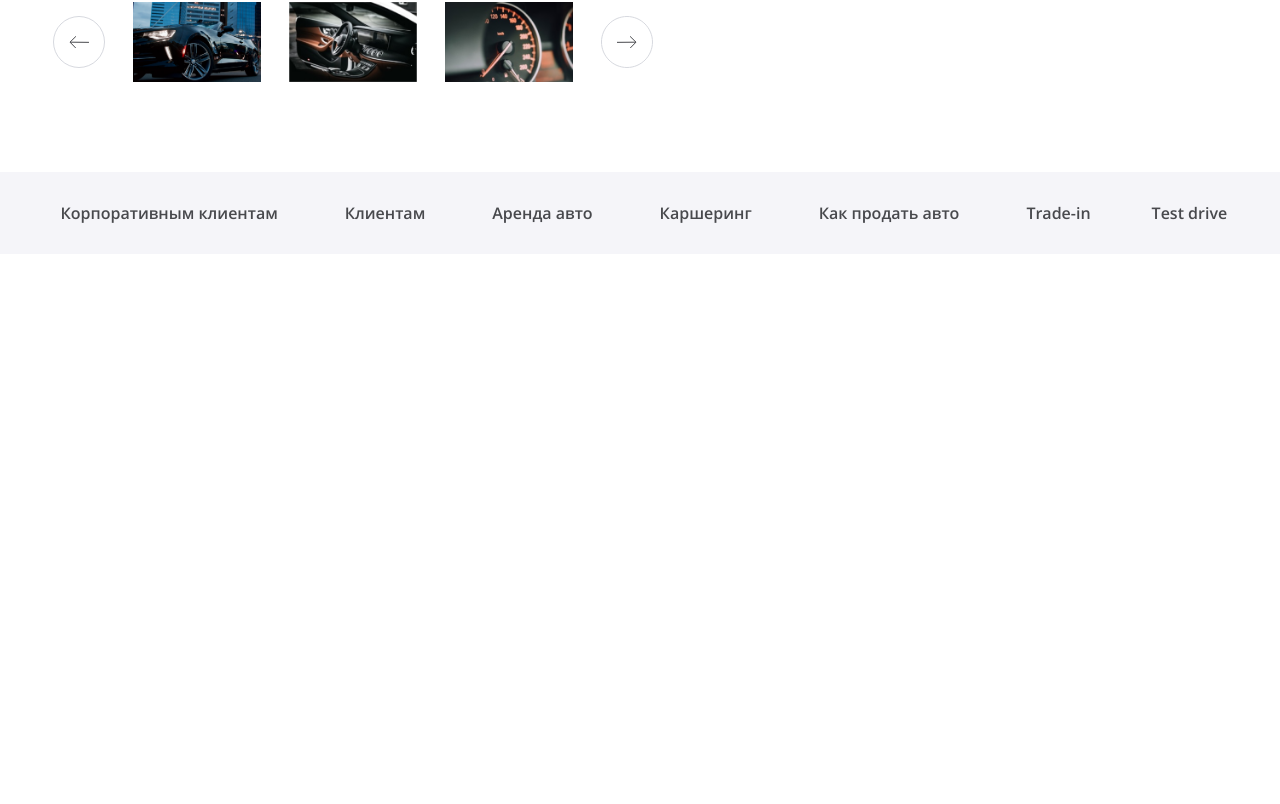
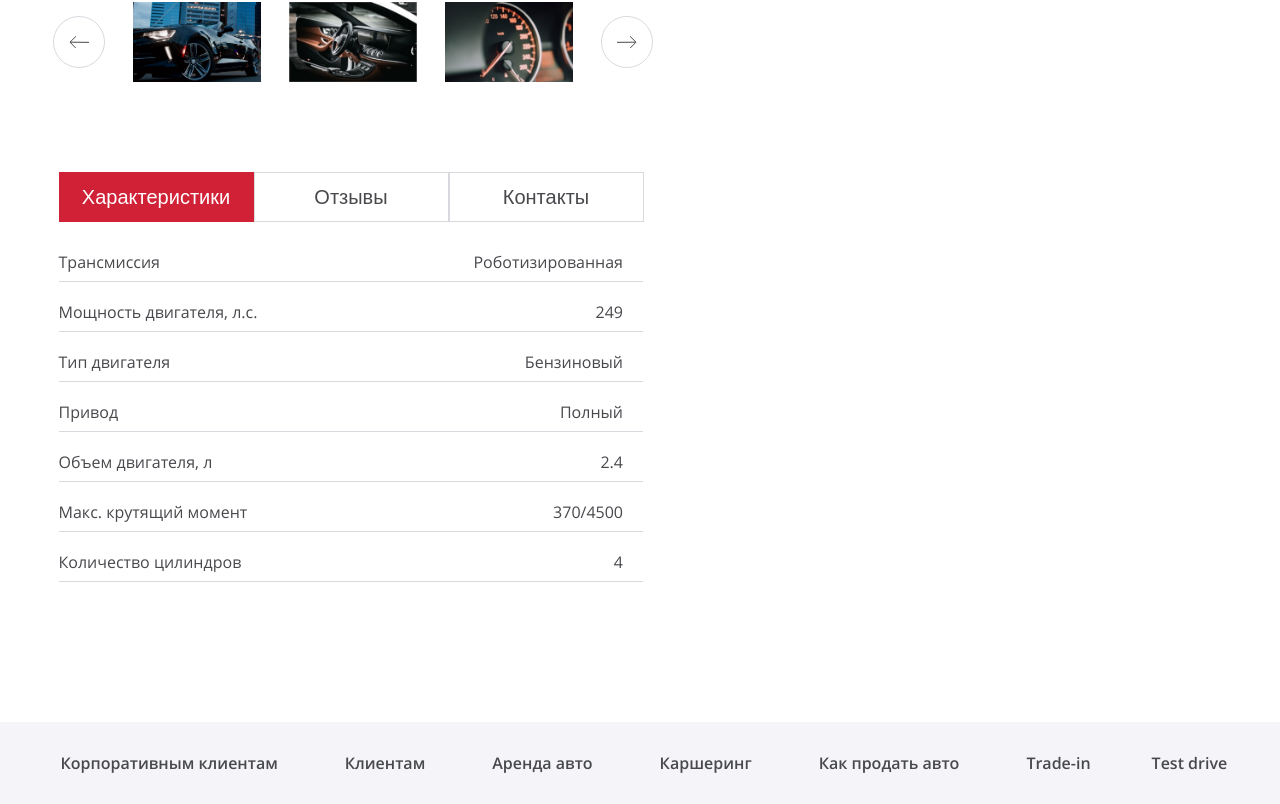
Before and after one commit to Imonahorse/Ivanov_Ligamoto, a React (Create React App) app: page / in a window 1280 px wide. Shown: the part 586-1390 px from the top of the page. Before the commit the page ends 840 px from the top, so only its background shows below. Built offline with nearby package versions, Linux system fonts and the light colour scheme.

Commit message:
Добавит табы

```diff
--- a/src/components/tab-bar-nav/tab-bar-nav.jsx
+++ b/src/components/tab-bar-nav/tab-bar-nav.jsx
@@ -1,17 +1,14 @@
 import React from 'react';
-import classNames from 'classnames';
 import PropTypes from 'prop-types';
+import styles from './tab-bar-nav.module.scss';
+import cn from 'classnames';
 
-function TabBarNav({ navLabel, className, onChangeActiveTab }) {
-  const classes = classNames(
-    className,
-    'nav-item',
-  );
+function TabBarNav({ navLabel, activeTab, onChangeActiveTab }) {
 
   return (
     <button
       type="button"
-      className={classes}
+      className={cn(styles.tab, activeTab === navLabel && styles.tabActive)}
       onClick={() => { onChangeActiveTab(navLabel); }}
     >
       {navLabel}
@@ -21,13 +18,12 @@ function TabBarNav({ navLabel, className, onChangeActiveTab }) {
 
 TabBarNav.propTypes = {
   navLabel: PropTypes.string,
-  className: PropTypes.string,
+  activeTab: PropTypes.string,
   onChangeActiveTab: PropTypes.func,
 };
 
 TabBarNav.defaultProps = {
   navLabel: 'Tab',
-  className: '',
   onChangeActiveTab: () => {},
 };
 
--- /dev/null
+++ b/src/components/tab-bar-nav/tab-bar-nav.module.scss
@@ -0,0 +1,19 @@
+.tab {
+  min-width: 195px;
+  padding: 11px 14px 10px 14px;
+  font-size: 20px;
+  line-height: 27px;
+  text-align: center;
+  border: 1px solid var(--gray-3);
+  background-color: inherit;
+  color: var(--default-color);
+  cursor: pointer;
+
+  &Active {
+    padding: 12px 15px 11px 15px;
+
+    color: var(--white);
+    background-color: var(--red);
+    border: none;
+  }
+}
--- a/src/components/tab-bar/tab-bar.jsx
+++ b/src/components/tab-bar/tab-bar.jsx
@@ -1,22 +1,22 @@
 import React, {useState} from 'react';
-import TabBarNav from './../tab-bar-nav/tab-bar-nav'
+import TabBarNav from './../tab-bar-nav/tab-bar-nav';
 import PropTypes from 'prop-types';
 
-function TabBar({children, className}) {
+function TabBar({children}) {
   const [activeTab, setActiveTab] = useState(null);
 
   const getChildrenLabels = (items) => items.map(({props}) => props.label);
+
+  useState(() => {
+    const initialTab = getChildrenLabels(children)[0];
+    setActiveTab(initialTab);
+  });
 
   const changeActiveTab = (tab) => {
     if (tab !== activeTab) {
       setActiveTab(tab);
     }
   };
-
-  useState(() => {
-    const initialTab = getChildrenLabels(children)[0];
-    setActiveTab(initialTab);
-  });
 
   return (
     <div>
@@ -26,14 +26,14 @@ function TabBar({children, className}) {
             <TabBarNav
               key={navLabel}
               navLabel={navLabel}
-              // className={classNames({active: activeTab === navLabel})}
+              activeTab={activeTab}
               onChangeActiveTab={changeActiveTab}
             />
           ))
         }
       </div>
       <div>
-        {React.Children.map(children, child => React.cloneElement(child, {activeTab}))}
+        {children.map((child) => child.props.label === activeTab && child)}
       </div>
     </div>
   );
@@ -41,14 +41,12 @@ function TabBar({children, className}) {
 
 TabBar.propTypes = {
   children: PropTypes.node,
-  className: PropTypes.string,
-  vertical: PropTypes.bool,
+  label: PropTypes.string,
 };
 
 TabBar.defaultProps = {
   children: null,
   className: '',
-  vertical: false,
 };
 
 export default TabBar;
--- a/src/components/tabs/tabs.jsx
+++ b/src/components/tabs/tabs.jsx
@@ -1,9 +1,11 @@
 import React from 'react';
 import styles from './tabs.module.scss';
-// import Features from './../features/features';
 import cn from 'classnames';
-// import Comments from './../comments/comments';
-// import Contacts from './../contacts/contacts';
+import TabBar from '../tab-bar/tab-bar';
+import TabBarItem from '../tab-bar-item/tab-bar-item';
+import Features from '../features/features';
+import Comments from './../comments/comments';
+import Contacts from './../contacts/contacts';
 
 const tabs = ['Характеристики', 'Отзывы', 'Контакты'];
 const sectionClass = cn(styles.inner, 'container');
@@ -12,21 +14,17 @@ function Tabs() {
   return (
     <section className={sectionClass}>
       <h2 className='visually-hidden'>Дополнительная информация</h2>
-
-
-
-      {/*<ul className={styles.list}>*/}
-      {/*  {*/}
-      {/*    tabs.map((tab) => (*/}
-      {/*      <li key={tab}>*/}
-      {/*        <button className={styles.tab} type='button'>{tab}</button>*/}
-      {/*      </li>*/}
-      {/*    ))*/}
-      {/*  }*/}
-      {/*</ul>*/}
-      {/*<Features/>*/}
-      {/*<Comments/>*/}
-      {/*<Contacts/>*/}
+      <TabBar>
+        <TabBarItem label={tabs[0]}>
+          <Features/>
+        </TabBarItem>
+        <TabBarItem label={tabs[1]}>
+          <Comments/>
+        </TabBarItem>
+        <TabBarItem label={tabs[2]}>
+          <Contacts/>
+        </TabBarItem>
+      </TabBar>
     </section>
   );
 }
--- a/src/components/tabs/tabs.module.scss
+++ b/src/components/tabs/tabs.module.scss
@@ -1,29 +1,3 @@
-.tab {
-  min-width: 195px;
-  padding: 11px 14px 10px 14px;
-  font-size: 20px;
-  line-height: 27px;
-  text-align: center;
-  border: 1px solid var(--gray-3);
-  background-color: inherit;
-  color: var(--default-color);
-  cursor: pointer;
-
-  &Active {
-    color: var(--white);
-    background-color: var(--red);
-    border: none;
-  }
-}
-
 .inner {
   padding-left: 6px;
 }
-
-.list {
-  display: flex;
-
-  list-style: none;
-  margin: 0;
-  padding: 0;
-}
```
